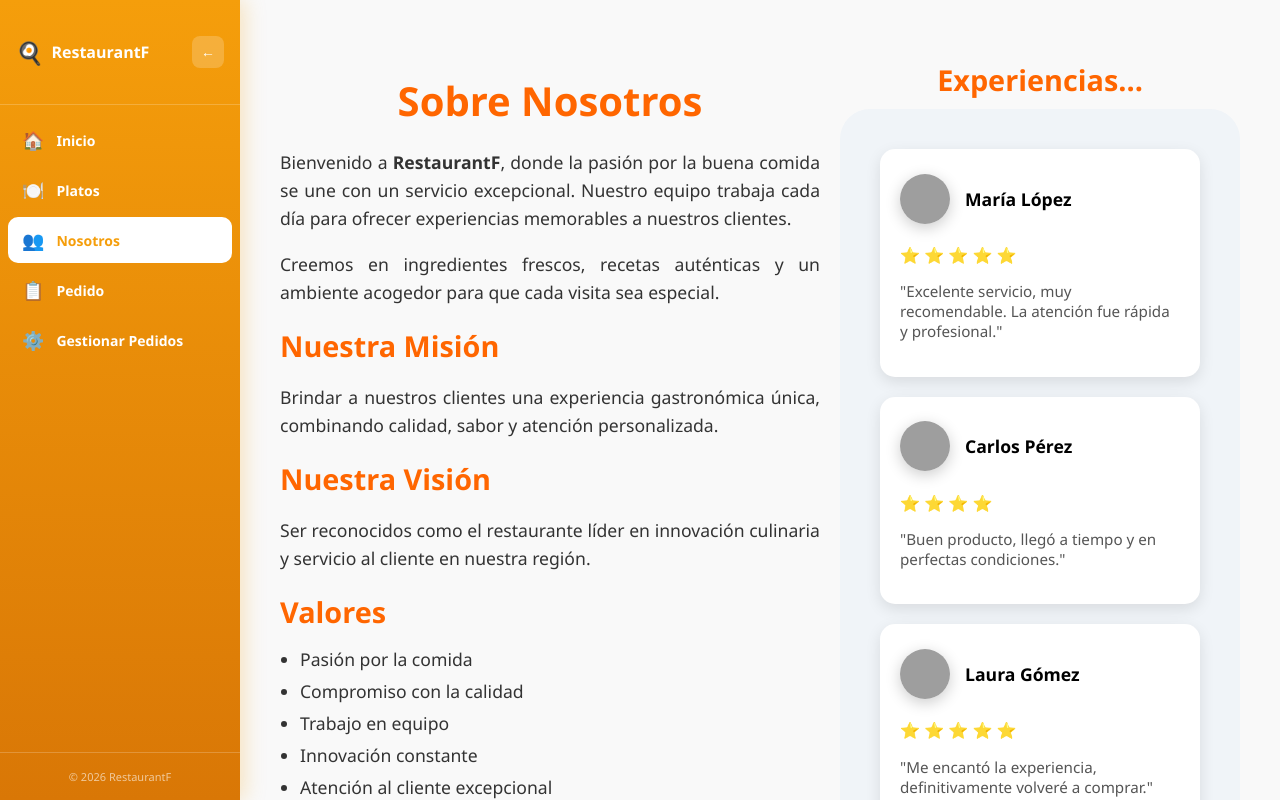
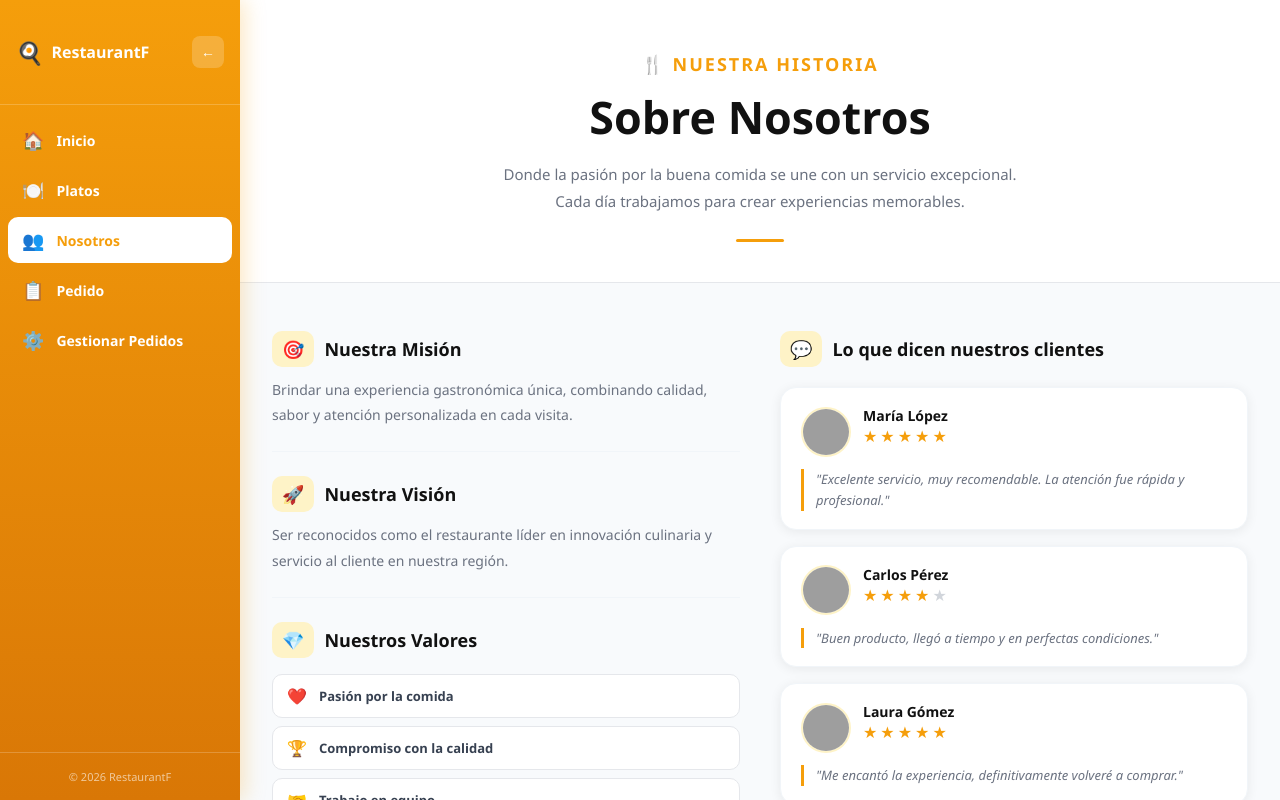
Before and after one commit to ismaelperalt/RestaurantF, a React (Vite) app: page /nosotros in a window 1280 px wide. Shown: the top 800 px of the page. Built offline with nearby package versions, Linux system fonts and the light colour scheme; grey boxes are pictures that could not be loaded.

Commit message:
Mejorandole visualemente cada uno de loc compontes

```diff
--- a/src/components/Nosotros.tsx
+++ b/src/components/Nosotros.tsx
@@ -1,62 +1,158 @@
+import Reviews from "./Reviews";
 
-import "../styles/Nosotros.css"; // CSS separado
-import Reviews from "./Reviews";
+const valores = [
+  { icon: "❤️", label: "Pasión por la comida"           },
+  { icon: "🏆", label: "Compromiso con la calidad"       },
+  { icon: "🤝", label: "Trabajo en equipo"               },
+  { icon: "💡", label: "Innovación constante"            },
+  { icon: "⭐", label: "Atención al cliente excepcional" },
+];
 
 export default function Nosotros() {
   return (
-    <section className="nosotros">
-      {/* Sección principal */}
-      <div className="nosotros-content">
-        <h1>Sobre Nosotros</h1>
-        <p>
-          Bienvenido a <strong>RestaurantF</strong>, donde la pasión por la buena comida
-          se une con un servicio excepcional. Nuestro equipo trabaja cada día para ofrecer
-          experiencias memorables a nuestros clientes.
-        </p>
-        <p>
-          Creemos en ingredientes frescos, recetas auténticas y un ambiente acogedor
-          para que cada visita sea especial.
+    <div style={{
+      minHeight: "100vh",
+      background: "#f8fafc",
+      fontFamily: "'Nunito', 'Segoe UI', sans-serif",
+    }}>
+
+      {/* ── Header simple ── */}
+      <div style={{
+        padding: "52px 40px 40px",
+        textAlign: "center",
+        borderBottom: "1px solid #e5e7eb",
+        background: "#fff",
+      }}>
+        <span style={{
+          fontSize: 18, fontWeight: 800, letterSpacing: 2,
+          color: "#f59e0b", textTransform: "uppercase",
+        }}>
+          🍴 Nuestra Historia
+        </span>
+        <h1 style={{
+          margin: "10px 0 14px",
+          fontSize: "clamp(1.8rem, 4vw, 2.8rem)",
+          fontWeight: 900, color: "#111",
+        }}>
+          Sobre Nosotros
+        </h1>
+        <p style={{
+          margin: "0 auto", maxWidth: 520,
+          fontSize: 15, color: "#6b7280", lineHeight: 1.8,
+        }}>
+          Donde la pasión por la buena comida se une con un servicio excepcional.
+          Cada día trabajamos para crear experiencias memorables.
         </p>
 
-        {/* Sección misión */}
-        <h2>Nuestra Misión</h2>
-        <p>
-          Brindar a nuestros clientes una experiencia gastronómica única,
-          combinando calidad, sabor y atención personalizada.
+        {/* Línea decorativa */}
+        <div style={{
+          width: 48, height: 3, background: "#f59e0b",
+          borderRadius: 2, margin: "24px auto 0",
+        }} />
+      </div>
+
+      {/* ── Grid principal ── */}
+      <div style={{
+        maxWidth: 1100, margin: "0 auto",
+        padding: "48px 32px",
+        display: "grid",
+        gridTemplateColumns: "1fr 1fr",
+        gap: 40,
+      }}
+        className="nosotros-grid"
+      >
+
+        {/* ── Columna izquierda ── */}
+        <div style={{ display: "flex", flexDirection: "column", gap: 24 }}>
+
+          {/* Misión */}
+          <div style={{ borderBottom: "1px solid #f1f5f9", paddingBottom: 24 }}>
+            <div style={{ display: "flex", alignItems: "center", gap: 10, marginBottom: 10 }}>
+              <span style={{
+                background: "#fef3c7", borderRadius: 10,
+                padding: "6px 10px", fontSize: 18,
+              }}>🎯</span>
+              <h2 style={{ margin: 0, fontSize: 18, fontWeight: 900, color: "#111" }}>
+                Nuestra Misión
+              </h2>
+            </div>
+            <p style={{ margin: 0, fontSize: 14, color: "#6b7280", lineHeight: 1.8 }}>
+              Brindar una experiencia gastronómica única, combinando calidad,
+              sabor y atención personalizada en cada visita.
             </p>
+          </div>
 
-        {/* Sección visión */}
-        <h2>Nuestra Visión</h2>
-        <p>
+          {/* Visión */}
+          <div style={{ borderBottom: "1px solid #f1f5f9", paddingBottom: 24 }}>
+            <div style={{ display: "flex", alignItems: "center", gap: 10, marginBottom: 10 }}>
+              <span style={{
+                background: "#fef3c7", borderRadius: 10,
+                padding: "6px 10px", fontSize: 18,
+              }}>🚀</span>
+              <h2 style={{ margin: 0, fontSize: 18, fontWeight: 900, color: "#111" }}>
+                Nuestra Visión
+              </h2>
+            </div>
+            <p style={{ margin: 0, fontSize: 14, color: "#6b7280", lineHeight: 1.8 }}>
               Ser reconocidos como el restaurante líder en innovación culinaria
               y servicio al cliente en nuestra región.
             </p>
-
-        {/* Sección valores */}
-        <h2>Valores</h2>
-        <ul>
-          <li>Pasión por la comida</li>
-          <li>Compromiso con la calidad</li>
-          <li>Trabajo en equipo</li>
-          <li>Innovación constante</li>
-          <li>Atención al cliente excepcional</li>
-        </ul>
           </div>
 
-      {/* Imagen del equipo */}
-      <div className="nosotros-image">
-        <h2>Experiencias...</h2>
-
-         <Reviews/>
+          {/* Valores */}
+          <div>
+            <div style={{ display: "flex", alignItems: "center", gap: 10, marginBottom: 16 }}>
+              <span style={{
+                background: "#fef3c7", borderRadius: 10,
+                padding: "6px 10px", fontSize: 18,
+              }}>💎</span>
+              <h2 style={{ margin: 0, fontSize: 18, fontWeight: 900, color: "#111" }}>
+                Nuestros Valores
+              </h2>
+            </div>
+            <div style={{ display: "flex", flexDirection: "column", gap: 8 }}>
+              {valores.map((v) => (
+                <div key={v.label} style={{
+                  display: "flex", alignItems: "center", gap: 12,
+                  padding: "10px 14px", borderRadius: 10,
+                  background: "#fff", border: "1px solid #e5e7eb",
+                }}>
+                  <span style={{ fontSize: 16 }}>{v.icon}</span>
+                  <span style={{ fontSize: 13, fontWeight: 700, color: "#374151" }}>
+                    {v.label}
+                  </span>
+                </div>
+              ))}
+            </div>
           </div>
 
+        </div>
 
+        {/* ── Columna derecha — Reviews ── */}
+        <div>
+          <div style={{ display: "flex", alignItems: "center", gap: 10, marginBottom: 20 }}>
+            <span style={{
+              background: "#fef3c7", borderRadius: 10,
+              padding: "6px 10px", fontSize: 18,
+            }}>💬</span>
+            <h2 style={{ margin: 0, fontSize: 18, fontWeight: 900, color: "#111" }}>
+              Lo que dicen nuestros clientes
+            </h2>
+          </div>
+          <Reviews />
+        </div>
 
+      </div>
 
-
-    </section>
-
-
-
+      <style>{`
+        @media (max-width: 768px) {
+          .nosotros-grid {
+            grid-template-columns: 1fr !important;
+            padding: 24px 16px !important;
+            gap: 24px !important;
+          }
+        }
+      `}</style>
+    </div>
   );
 }
--- a/src/components/Reviews.tsx
+++ b/src/components/Reviews.tsx
@@ -1,57 +1,82 @@
-import React from "react";
-import '../styles/Reviews.css';
-
-// Definimos un tipo para las reseñas
 type Review = {
   id: number;
   name: string;
   img: string;
-  stars: string;
+  rating: number;
   comment: string;
 };
 
-// Datos de reseñas
 const reviewsData: Review[] = [
   {
-    id: 1,
-    name: "María López",
-    img: "https://i.pravatar.cc/100?img=8",
-    stars: "⭐ ⭐ ⭐ ⭐ ⭐",
-    comment: "Excelente servicio, muy recomendable. La atención fue rápida y profesional."
+    id: 1, name: "María López", img: "https://i.pravatar.cc/100?img=8", rating: 5,
+    comment: "Excelente servicio, muy recomendable. La atención fue rápida y profesional.",
   },
   {
-    id: 2,
-    name: "Carlos Pérez",
-    img: "https://i.pravatar.cc/100?img=12",
-    stars: "⭐ ⭐ ⭐ ⭐",
-    comment: "Buen producto, llegó a tiempo y en perfectas condiciones."
+    id: 2, name: "Carlos Pérez", img: "https://i.pravatar.cc/100?img=12", rating: 4,
+    comment: "Buen producto, llegó a tiempo y en perfectas condiciones.",
   },
   {
-    id: 3,
-    name: "Laura Gómez",
-    img: "https://i.pravatar.cc/100?img=15",
-    stars: "⭐ ⭐ ⭐ ⭐ ⭐",
-    comment: "Me encantó la experiencia, definitivamente volveré a comprar."
-  }
+    id: 3, name: "Laura Gómez", img: "https://i.pravatar.cc/100?img=15", rating: 5,
+    comment: "Me encantó la experiencia, definitivamente volveré a comprar.",
+  },
 ];
 
-const Reviews: React.FC = () => {
+function StarRating({ rating }: { rating: number }) {
   return (
-    <div className="reviews-container">
-      {reviewsData.map((review: Review) => (
-        <div className="review-card" key={review.id}>
-          <div className="review-header">
-            <img src={review.img} alt={review.name} />
-            <h3>{review.name}</h3>
+    <div style={{ display: "flex", gap: 3, marginBottom: 10 }}>
+      {[1, 2, 3, 4, 5].map((star) => (
+        <span key={star} style={{
+          fontSize: 16,
+          color: star <= rating ? "#f59e0b" : "#d1d5db",
+        }}>★</span>
+      ))}
+    </div>
+  );
+}
+
+export default function Reviews() {
+  return (
+    <div style={{ display: "flex", flexDirection: "column", gap: 16 }}>
+      {reviewsData.map((review) => (
+        <div
+          key={review.id}
+          style={{
+            background: "#fff", borderRadius: 16, padding: "18px 20px",
+            boxShadow: "0 2px 12px rgba(0,0,0,0.07)",
+            border: "1px solid #f1f5f9",
+            transition: "transform 0.2s, box-shadow 0.2s",
+          }}
+          onMouseEnter={e => {
+            (e.currentTarget as HTMLDivElement).style.transform = "translateY(-3px)";
+            (e.currentTarget as HTMLDivElement).style.boxShadow = "0 8px 24px rgba(0,0,0,0.12)";
+          }}
+          onMouseLeave={e => {
+            (e.currentTarget as HTMLDivElement).style.transform = "translateY(0)";
+            (e.currentTarget as HTMLDivElement).style.boxShadow = "0 2px 12px rgba(0,0,0,0.07)";
+          }}
+        >
+          {/* Header */}
+          <div style={{ display: "flex", alignItems: "center", gap: 12, marginBottom: 12 }}>
+            <img
+              src={review.img} alt={review.name}
+              style={{ width: 46, height: 46, borderRadius: "50%", objectFit: "cover",
+                border: "2px solid #fef3c7" }}
+            />
+            <div>
+              <div style={{ fontWeight: 800, fontSize: 14, color: "#111" }}>{review.name}</div>
+              <StarRating rating={review.rating} />
+            </div>
           </div>
-          <div className="review-body">
-            <p>{review.stars}</p>
-            <p>"{review.comment}"</p>
-          </div>
+          {/* Comentario */}
+          <p style={{
+            fontSize: 13, color: "#6b7280", lineHeight: 1.6,
+            margin: 0, fontStyle: "italic",
+            borderLeft: "3px solid #f59e0b", paddingLeft: 12,
+          }}>
+            "{review.comment}"
+          </p>
         </div>
       ))}
     </div>
   );
-};
-
-export default Reviews;
+}
--- a/src/pages/PlatosPage.tsx
+++ b/src/pages/PlatosPage.tsx
@@ -34,8 +34,8 @@ export default function PlatosPage() {
 
       {/* ── Header ── */}
       <div style={{
-        background: "linear-gradient(135deg, #f59e0b 0%, #ef4444 100%)",
-        padding: "40px 32px 32px", color: "#fff",
+        background: "#fff",
+        padding: "40px 32px 32px", color: "#6c4747",
       }}>
         <h1 style={{ margin: "0 0 6px", fontSize: 28, fontWeight: 900 }}>🍴 Nuestra Carta</h1>
         <p style={{ margin: "0 0 24px", opacity: 0.9, fontSize: 15 }}>
@@ -56,7 +56,7 @@ export default function PlatosPage() {
             style={{
               width: "100%", padding: "12px 12px 12px 42px",
               borderRadius: 12, border: "none", fontSize: 14,
-              background: "rgba(255,255,255,0.25)", color: "#fff",
+              background: "rgba(173, 129, 72, 0.25)", color: "#100f0f",
               outline: "none", boxSizing: "border-box",
               backdropFilter: "blur(4px)",
             }}
--- a/src/styles/Nosotros.css
+++ /dev/null
@@ -1,94 +0,0 @@
-/* Contenedor principal */
-.nosotros {
-  display: flex;
-  flex-wrap: wrap;
-  align-items: flex-start;
-  justify-content: space-between;
-  padding: 40px 40px;
-  background-color: #f9f9f9; /* ligero tono cálido */
-  gap: 20px;
-}
-
-/* Contenido de texto */
-.nosotros-content {
-  flex: 1 1 400px;
-  max-width: 600px;
-}
-
-/* Títulos principales */
-.nosotros-content h1 {
-  font-size: 2.5rem;
-  color: #ff6600;
-  margin-bottom: 20px;
-  text-align: center; /* centramos el título */
-}
-
-.nosotros-content h2 {
-  font-size: 1.8rem;
-  color: #ff6600;
-  margin-top: 20px;
-  margin-bottom: 10px;
-  text-align: left; /* centramos subtítulos */
-}
-
-/* Párrafos justificados */
-.nosotros-content p {
-  font-size: 1.1rem;
-  line-height: 1.6;
-  color: #333;
-  margin-bottom: 15px;
-  text-align: justify; /* ⚡ Justifica el texto */
-}
-
-/* Listas */
-.nosotros-content ul {
-  list-style-type: disc;
-  padding-left: 20px;
-  margin-bottom: 20px;
-}
-
-.nosotros-content li {
-  margin-bottom: 8px;
-  font-size: 1.1rem;
-  color: #333;
-}
-
-/* Imagen */
-.nosotros-image {
-  flex: 1 1 300px;
-  max-width: 400px;
-}
-
-.nosotros-image h2{
-  font-size: 1.8rem;
-  color: #ff6600;
-  margin-top: 20px;
-  margin-bottom: 10px;
-  text-align: center; /* centramos subtítulos */
-
-}
-
-.nosotros-image img {
-  width: 100%;
-  border-radius: 15px;
-  box-shadow: 0 4px 15px rgba(0,0,0,0.2);
-  object-fit: cover;
-}
-
-/* Responsivo */
-@media (max-width: 900px) {
-  .nosotros {
-    flex-direction: column;
-    align-items: center;
-    text-align: center; /* para móviles, centramos todo */
-  }
-
-  .nosotros-content {
-    max-width: 100%;
-  }
-
-  .nosotros-image {
-    max-width: 80%;
-    margin-top: 20px;
-  }
-}
--- a/src/styles/Reviews.css
+++ /dev/null
@@ -1,53 +0,0 @@
-.reviews-container {
-  display: flex;
-  flex-wrap: wrap;
-  justify-content: center;
-  gap: 20px;
-  padding: 40px;
-  background-color: #f0f4f8;
-
-  border-radius: 30px;
-}
-
-.review-card {
-  background: white;
-  width: 280px;
-  border-radius: 15px;
-  padding: 20px;
-  box-shadow: 0 5px 15px rgba(0,0,0,0.1);
-  transition: transform 0.3s, box-shadow 0.3s;
-}
-
-.review-card:hover {
-  transform: translateY(-8px);
-  box-shadow: 0 15px 25px rgba(0,0,0,0.2);
-}
-
-.review-header {
-  display: flex;
-  align-items: center;
-  gap: 15px;
-  margin-bottom: 15px;
-}
-
-.review-header img {
-  width: 50px;
-  height: 50px;
-  border-radius: 50%;
-  object-fit: cover;
-}
-
-.review-header h3 {
-  font-size: 1.1rem;
-}
-
-.review-body p:first-child {
-  margin-bottom: 10px;
-  font-size: 1rem;
-  color: #ffb400;
-}
-
-.review-body p:last-child {
-  font-size: 0.95rem;
-  color: #555;
-}
```
Also changed, not shown: src/components/pedido/Principal.tsx (+44 -9 lines). Lines whose indentation alone changed are shown as unchanged.
